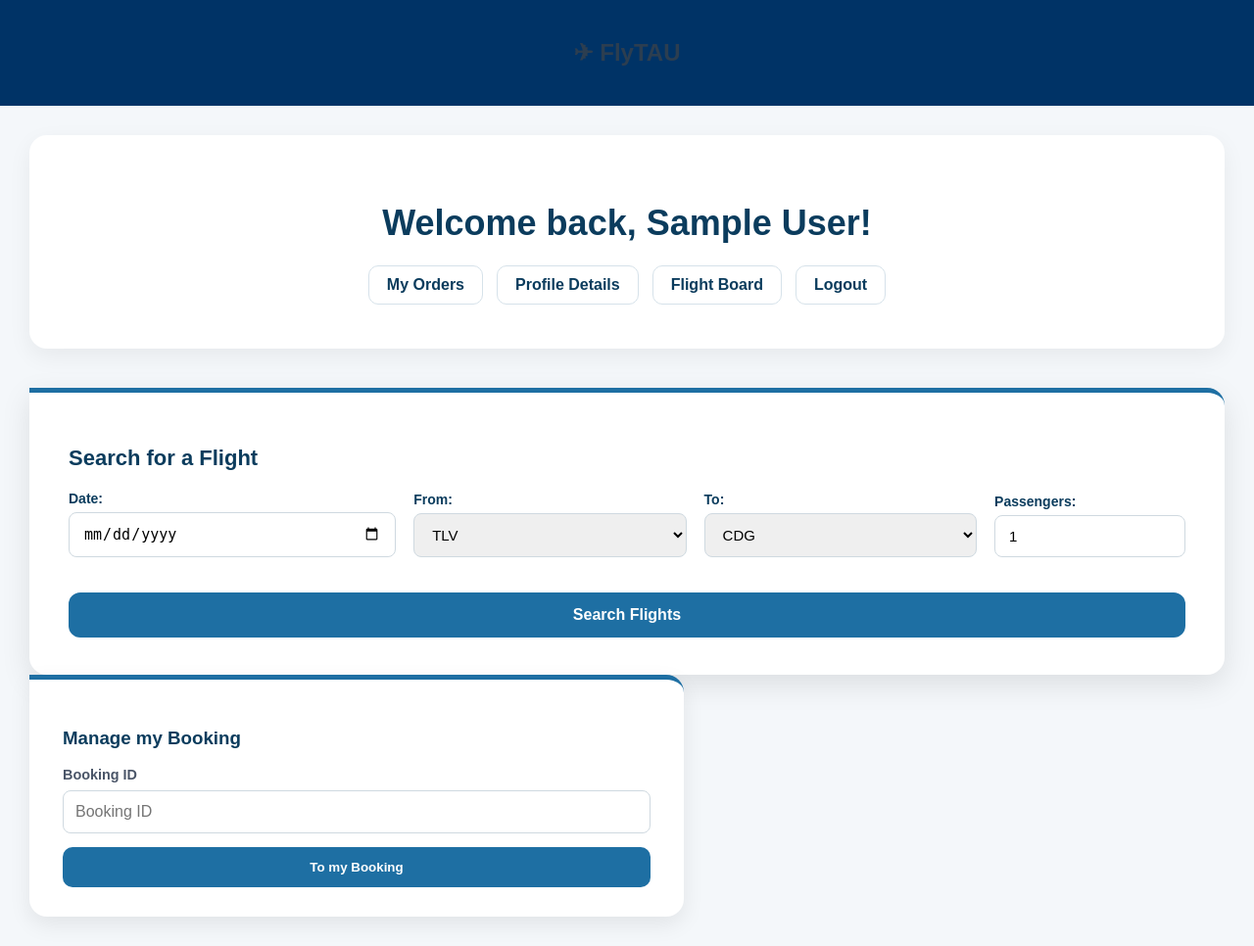
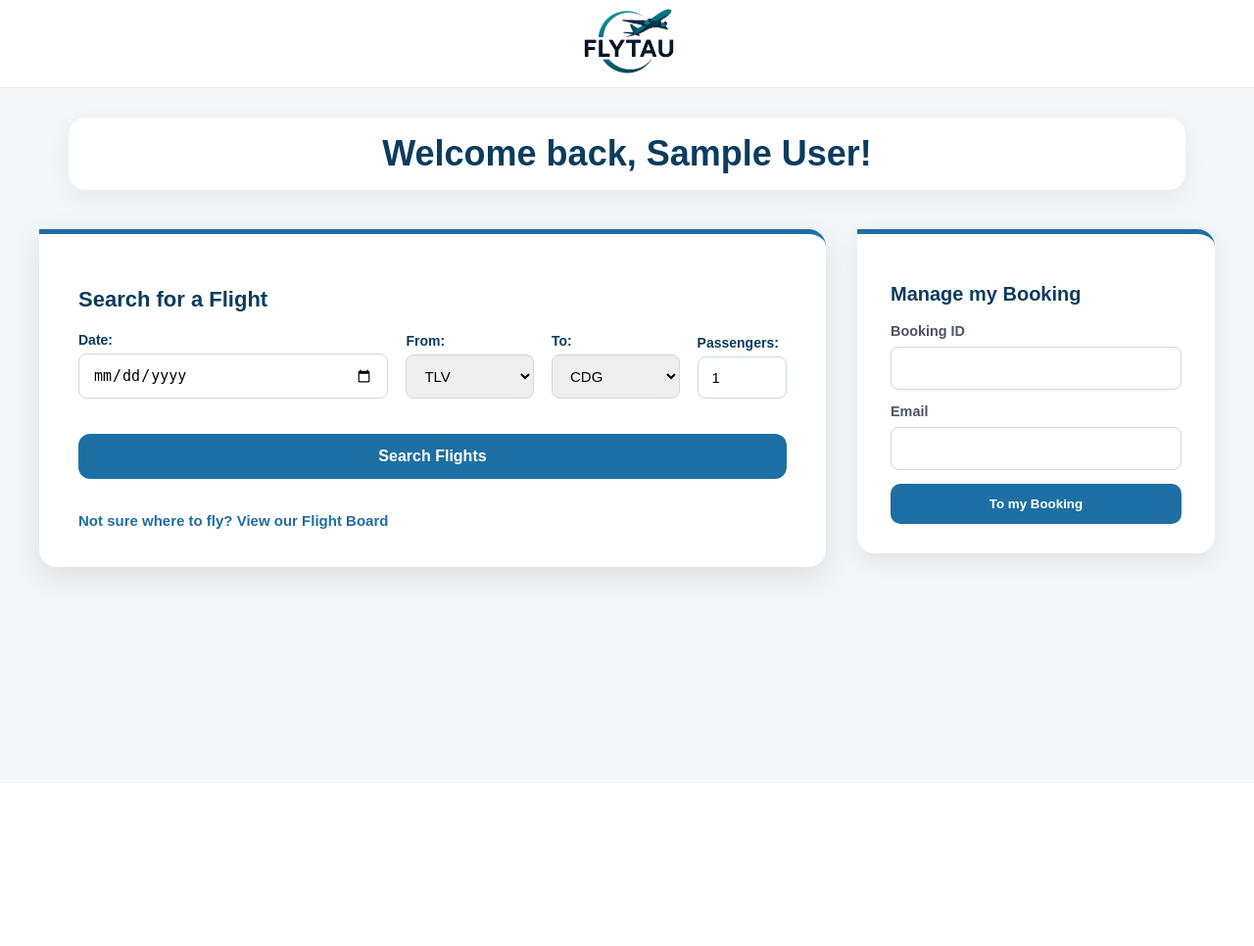
Before and after one commit to mayzamir77/FlyTAU, a Flask app: page / in a window 1280 px wide. Shown: the whole page at 98% size. After the commit the page ends 610 px from the top, so only its background shows below. Run offline with Flask 3, Linux system fonts and the light colour scheme; the visitor is signed in with stand-in values (Sample User, id 1); data comes from the database, SQL or seed files in the repository.

Commit message:
css rona

```diff
--- a/static/base.css
+++ b/static/base.css
@@ -1,34 +1,114 @@
+/* =========================
+   GLOBAL
+   ========================= */
 body {
     margin: 0;
     font-family: Arial, sans-serif;
     background-color: #f4f6f8;
 }
 
-/* header שמגיע מה-base */
-.main-header {
-    background-color: #003366;
-    color: white;
-    padding: 20px;
-    text-align: center;
-}
-
-/* התוכן של הדפים */
 .page-content {
     padding: 30px;
 }
 
-/* כותרות */
+/* =========================
+   TYPOGRAPHY
+   ========================= */
 h1 {
-    color: #003366;
+    color: #0b3c5d;
 }
 
-/* לינקים */
 a {
-    color: #0066cc;
     text-decoration: none;
-    font-weight: bold;
+    font-weight: 600;
 }
 
-a:hover {
-    text-decoration: underline;
+/* =========================
+   HEADER + LOGO
+   ========================= */
+.main-header {
+    position: relative;
+    z-index: 50;
+
+    background-color: #ffffff;
+    height: 90px;
+    width: 100%;
+
+    display: flex;
+    justify-content: center;
+    align-items: center;
+
+    box-sizing: border-box;
+    border-bottom: 1px solid #e2e8f0;
 }
+
+/* =========================
+   HEADER LEFT / RIGHT AREAS
+   ========================= */
+.header-left,
+.header-right {
+    position: absolute;
+    top: 50%;
+    transform: translateY(-50%);
+}
+
+.header-left {
+    left: 30px;
+}
+
+.header-right {
+    right: 30px;
+    display: flex;
+    gap: 14px;
+}
+
+/* =========================
+   HEADER BUTTONS
+   ========================= */
+.header-left a,
+.header-right a {
+    background-color: #0b3c5d;
+    color: white;
+
+    padding: 10px 18px;
+    border-radius: 12px;
+
+    font-size: 14px;
+    font-weight: 600;
+
+    border: none;
+    cursor: pointer;
+
+    transition: background-color 0.2s ease, transform 0.1s ease;
+}
+
+.header-left a:hover,
+.header-right a:hover {
+    background-color: #08324f;
+    transform: translateY(-1px);
+}
+
+/* =========================
+   LOGO
+   ========================= */
+.logo-link {
+    position: relative;
+    z-index: 100;
+
+    display: inline-flex;
+    align-items: center;
+    justify-content: center;
+
+    cursor: pointer;
+}
+
+.site-logo {
+    height: 130px;
+    width: auto;
+    display: block;
+}
+
+.site-logo:hover {
+    transform: scale(1.03);
+    transition: transform 0.2s ease;
+}
--- a/static/homepage.css
+++ b/static/homepage.css
@@ -9,76 +9,73 @@ body {
    HERO SECTION
    ========================= */
 .homepage-hero {
+    position: relative; /* חשוב לעיגון הכפתורים */
     background: white;
-    padding: 45px 40px;
+    padding: 16px 20px;
     border-radius: 18px;
-    margin-bottom: 40px;
+    margin: 0 auto 40px auto;
+    max-width: 1100px;
     text-align: center;
     box-shadow: 0 8px 25px rgba(0,0,0,0.06);
 }
 
 .homepage-hero h1 {
     font-size: 36px;
-    margin-bottom: 22px;
     color: #0b3c5d;
-}
-
-.homepage-nav {
-    display: flex;
-    justify-content: center;
-    gap: 14px;
-}
-
-.homepage-nav a {
-    background: white;
-    color: #0b3c5d;
-    text-decoration: none;
-    padding: 10px 18px;
-    border-radius: 10px;
-    border: 1px solid #d6e2ea;
-    font-weight: 600;
-}
-
-.homepage-nav a:hover {
-    background-color: #f0f6fa;
-    border-color: #1e6fa3;
+    margin: 0;
 }
 
 /* =========================
-   TABS
+   TOP BUTTONS (HOMEPAGE ONLY)
    ========================= */
-.search-tabs {
+.homepage-top-buttons {
+    position: absolute;
+    top: -50px;
+    left: 0;
+    right: 0;
+
+    max-width: 1200px;
+    margin: 0 auto;
+    padding: 0 30px;
+
+    display: flex;
+    justify-content: space-between;
+    z-index: 50;
+}
+
+.home-left,
+.home-right {
+    display: flex;
+    gap: 12px;
+}
+
+.homepage-top-buttons a {
+    background-color: #0b3c5d;
+    color: white;
+    padding: 10px 18px;
+    border-radius: 12px;
+    text-decoration: none;
+    font-weight: 600;
+    border: none;
+
+    transition: background-color 0.2s ease, transform 0.1s ease;
+}
+
+.homepage-top-buttons a:hover {
+    background-color: #08324f;
+    transform: translateY(-1px);
+}
+
+/* =========================
+   MAIN HOMEPAGE LAYOUT
+   ========================= */
+.homepage-main {
+    display: grid;
+    grid-template-columns: 2.2fr 1fr;
+    gap: 32px;
     max-width: 1200px;
     margin: 0 auto 60px;
-}
-
-.tab-buttons {
-    display: flex;
-    gap: 8px;
-    margin-bottom: 18px;
-}
-
-.tab-btn {
-    padding: 12px 22px;
-    border-radius: 12px 12px 0 0;
-    border: 1px solid #cfd9e0;
-    background: #eaf1f6;
-    font-weight: 600;
-    cursor: pointer;
-}
-
-.tab-btn.active {
-    background: white;
-    border-bottom: none;
-    color: #1e6fa3;
-}
-
-.tab-content {
-    display: none;
-}
-
-.tab-content.active {
-    display: block;
+    align-items: start;
 }
 
 /* =========================
@@ -129,20 +126,6 @@ body {
     font-size: 15px;
 }
 
-/* ✈️ PLANE ICON BETWEEN FROM & TO */
-.form-field.from {
-    position: relative;
-}
-
-.form-field.from::after {
-    content: "✈️";
-    position: absolute;
-    right: -22px;
-    bottom: 12px;
-    font-size: 18px;
-    color: #1e6fa3;
-}
-
 /* SUBMIT */
 .search-card input[type="submit"] {
     grid-column: span 4;
@@ -162,6 +145,26 @@ body {
 }
 
 /* =========================
+   SEARCH FOOTER LINK
+   ========================= */
+.search-footer-link {
+    text-align: center;
+    margin-top: 16px;
+}
+
+.search-footer-link a {
+    color: #1e6fa3;
+    font-weight: 600;
+    text-decoration: none;
+    font-size: 15px;
+    white-space: nowrap;
+}
+
+.search-footer-link a:hover {
+    text-decoration: underline;
+}
+
+/* =========================
    MANAGE BOOKING
    ========================= */
 .manage-card {
@@ -170,12 +173,13 @@ body {
     border-radius: 0 18px 18px 18px;
     box-shadow: 0 8px 22px rgba(0,0,0,0.08);
     border-top: 5px solid #1e6fa3;
-    max-width: 600px;
+    height: fit-content;
 }
 
 .manage-card h3 {
     margin-bottom: 18px;
     color: #0b3c5d;
+    font-size: 20px;
 }
 
 .manage-card form {
@@ -199,3 +203,7 @@ body {
     font-weight: 600;
     cursor: pointer;
 }
+
+.manage-card input[type="submit"]:hover {
+    background-color: #164f78;
+}
--- a/templates/base.html
+++ b/templates/base.html
@@ -12,10 +12,29 @@
 </head>
 <body>
 
-    <header class="main-header">
-        <h2>✈ FlyTAU</h2>
-    </header>
+    <!-- HEADER -->
+<header class="main-header">
+    <div class="header-left">
+        {% block header_left %}{% endblock %}
+    </div>
 
+    <div class="header-center">
+        <a href="/" class="logo-link">
+            <img
+                src="{{ url_for('static', filename='images/logo.png') }}"
+                alt="FLYTAU logo"
+                class="site-logo"
+            >
+        </a>
+    </div>
+
+    <div class="header-right">
+        {% block header_right %}{% endblock %}
+    </div>
+</header>
+
+
+    <!-- PAGE CONTENT -->
     <main class="page-content">
         {% block content %}{% endblock %}
     </main>
--- a/templates/customer_homepage.html
+++ b/templates/customer_homepage.html
@@ -8,20 +8,31 @@
 
 {% block content %}
 
+<!-- TOP BUTTONS (ONLY CUSTOMER HOMEPAGE) -->
+<div class="homepage-top-buttons">
+    <div class="home-left">
+        <a href="/my_orders">My Orders</a>
+    </div>
+
+    <div class="home-right">
+        <a href="/profile_details">Profile Details</a>
+        <a href="/logout">Logout</a>
+    </div>
+</div>
+
+<!-- HERO -->
 <div class="homepage-hero">
     <h1>Welcome back, {{ name }}!</h1>
-    <nav class="homepage-nav">
-        <a href="/my_orders">My Orders</a>
-        <a href="/profile_details">Profile Details</a>
-        <a href="/flight_board">Flight Board</a>
-        <a href="/logout">Logout</a>
-    </nav>
 </div>
 
 {% if error %}
     <p style="color:red;">{{ error }}</p>
 {% endif %}
 
+<!-- MAIN CONTENT: SEARCH + MANAGE -->
+<div class="homepage-main">
+
+    <!-- SEARCH FLIGHT -->
     <div class="search-card">
         <h3>Search for a Flight</h3>
 
@@ -63,13 +74,18 @@
             </div>
 
             <input type="submit" value="Search Flights">
+
+            <!-- FLIGHT BOARD LINK (SAME AS HOMEPAGE) -->
+            <div class="search-footer-link">
+                <a href="/flight_board">
+                    Not sure where to fly? View our Flight Board
+                </a>
+            </div>
+
         </form>
     </div>
 
-{% if manage_booking_error %}
-    <p style="color:red;">{{ manage_booking_error }}</p>
-{% endif %}
-
+    <!-- MANAGE BOOKING -->
     <div class="manage-card">
         <h3>Manage my Booking</h3>
 
@@ -78,10 +94,19 @@
             <div class="form-field">
                 <label>Booking ID</label>
                 <input
-                placeholder="Booking ID"
-                autocomplete="off"
                     type="text"
                     name="booking_ID"
+                    autocomplete="off"
+                    required
+                >
+            </div>
+
+            <div class="form-field">
+                <label>Email</label>
+                <input
+                    type="email"
+                    name="booking_email"
+                    autocomplete="off"
                     required
                 >
             </div>
@@ -90,4 +115,6 @@
         </form>
     </div>
 
+</div>
+
 {% endblock %}
```
Also changed, not shown: templates/homepage.html (+27 -15 lines), static/images/logo.png (added). Lines whose indentation alone changed are shown as unchanged.
